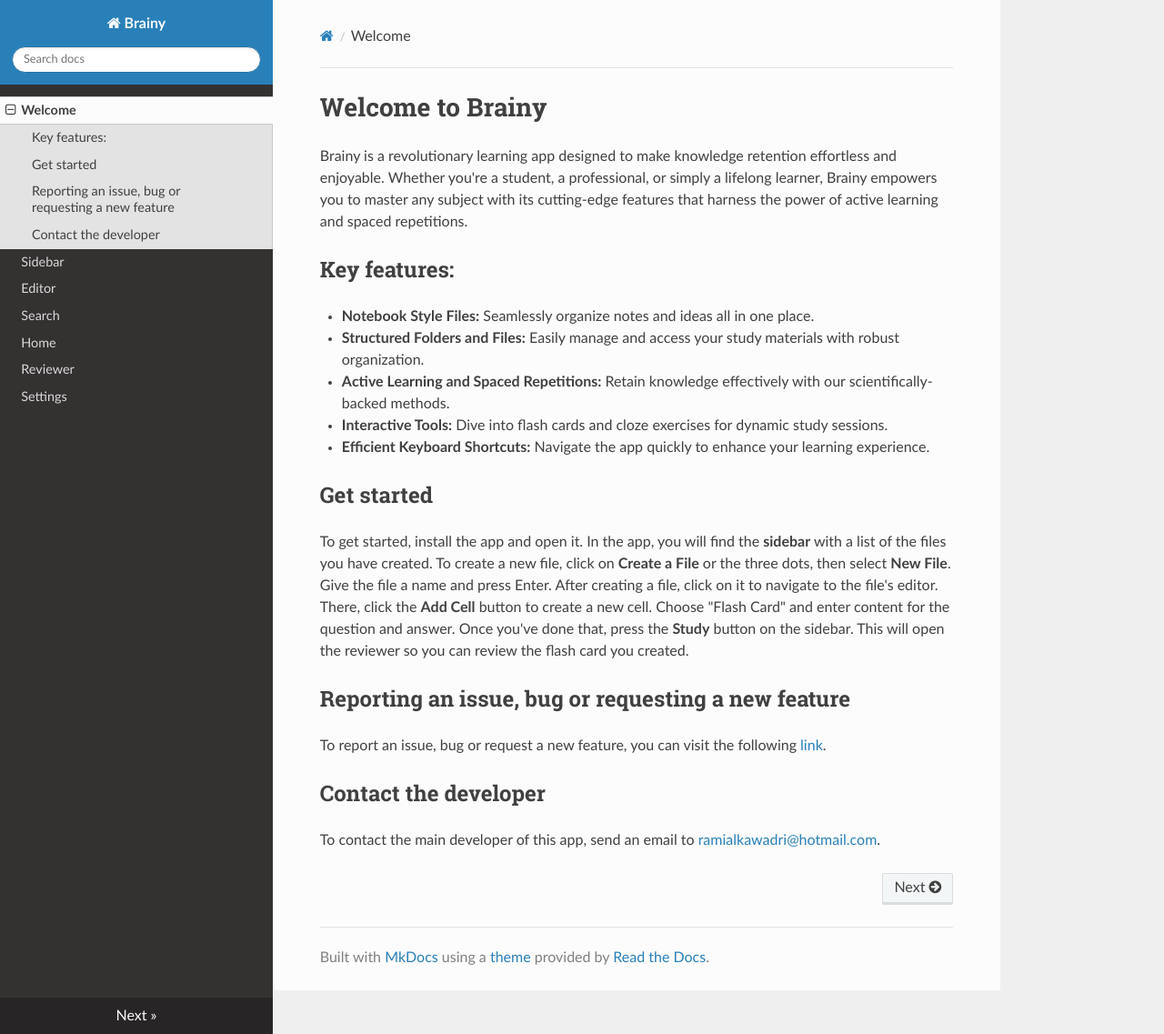
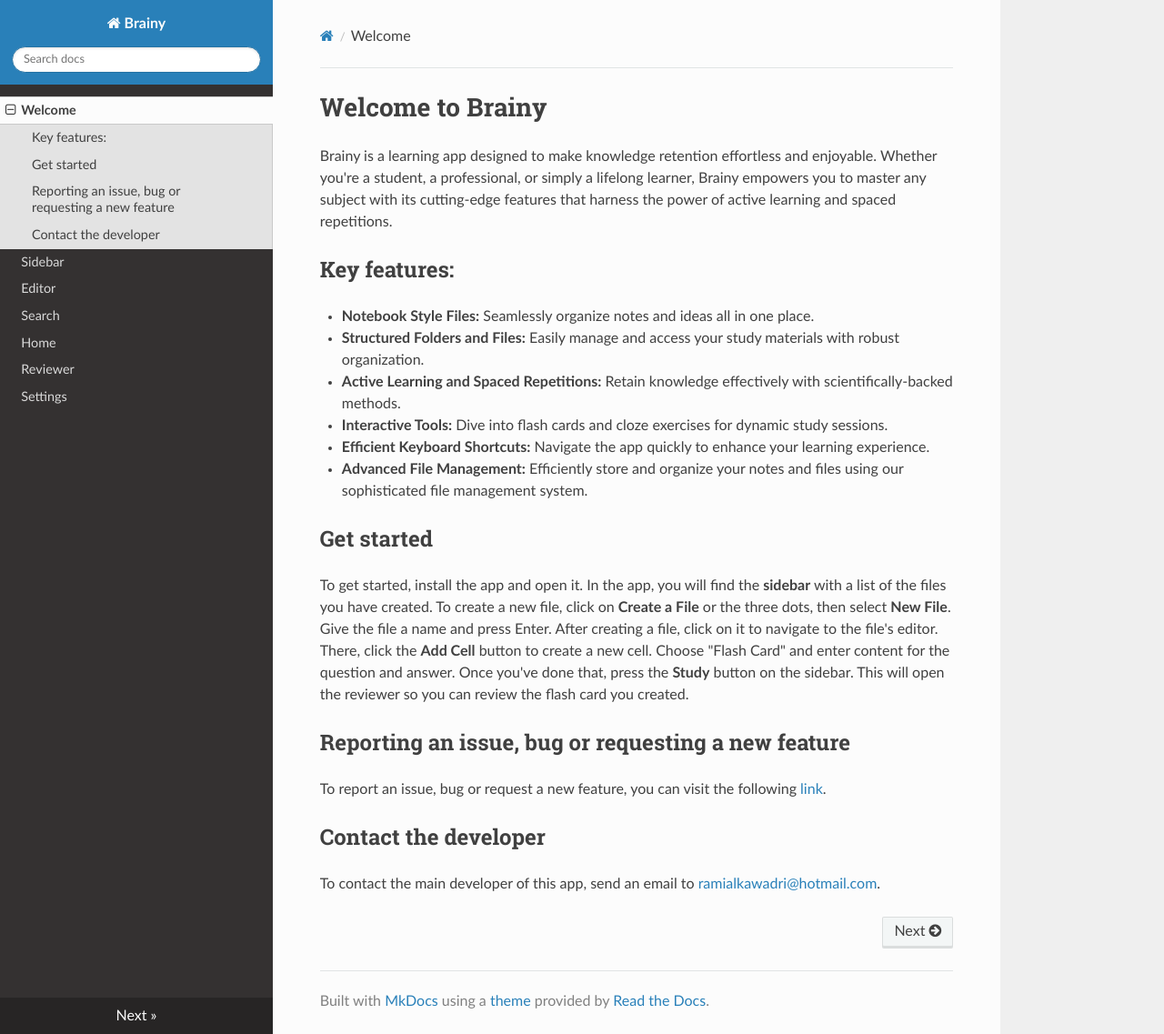
Before and after one commit to ramialkawadri/Brainy-docs, an MkDocs documentation site: the page built from docs/index.md, in a window 1280 px wide and 1137 px high. Shown: the whole window at 91% size. Built offline with MkDocs 1.6.1, drawn with Linux system fonts in a browser that asks for light colours; nearby versions of some CDN libraries.

Commit message:
Add more feature

```diff
--- a/docs/index.md
+++ b/docs/index.md
@@ -1,6 +1,6 @@
 # Welcome to Brainy
 
-Brainy is a revolutionary learning app designed to make knowledge retention
+Brainy is a learning app designed to make knowledge retention
 effortless and enjoyable. Whether you're a student, a professional, or simply
 a lifelong learner, Brainy empowers you to master any subject with its
 cutting-edge features that harness the power of active learning and spaced
@@ -15,13 +15,16 @@
 materials with robust organization.
 
 - **Active Learning and Spaced Repetitions:** Retain knowledge effectively
-with our scientifically-backed methods.
+with scientifically-backed methods.
 
 - **Interactive Tools:** Dive into flash cards and cloze exercises for dynamic
 study sessions.
 
 - **Efficient Keyboard Shortcuts:** Navigate the app quickly to enhance your
 learning experience.
+
+- **Advanced File Management:** Efficiently store and organize your notes and
+files using our sophisticated file management system.
 
 ## Get started
 
```
